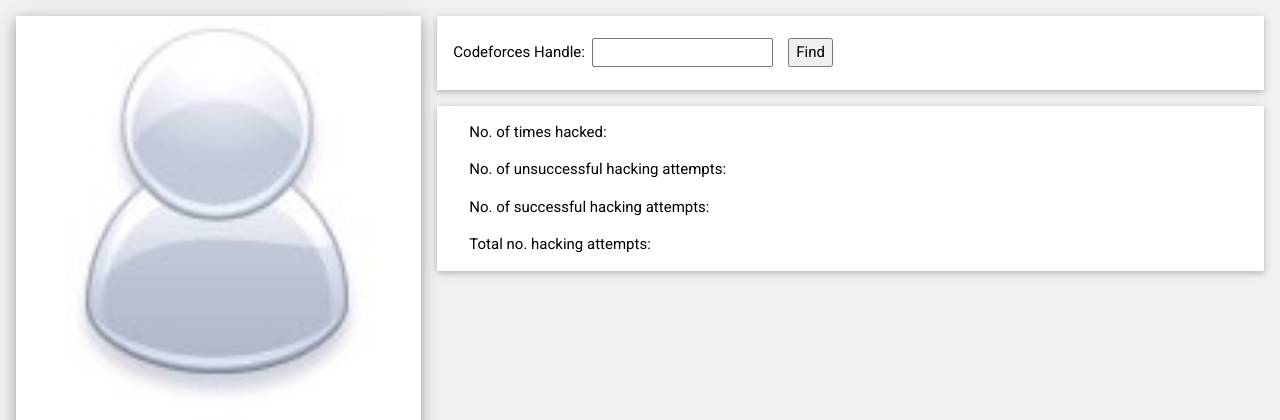
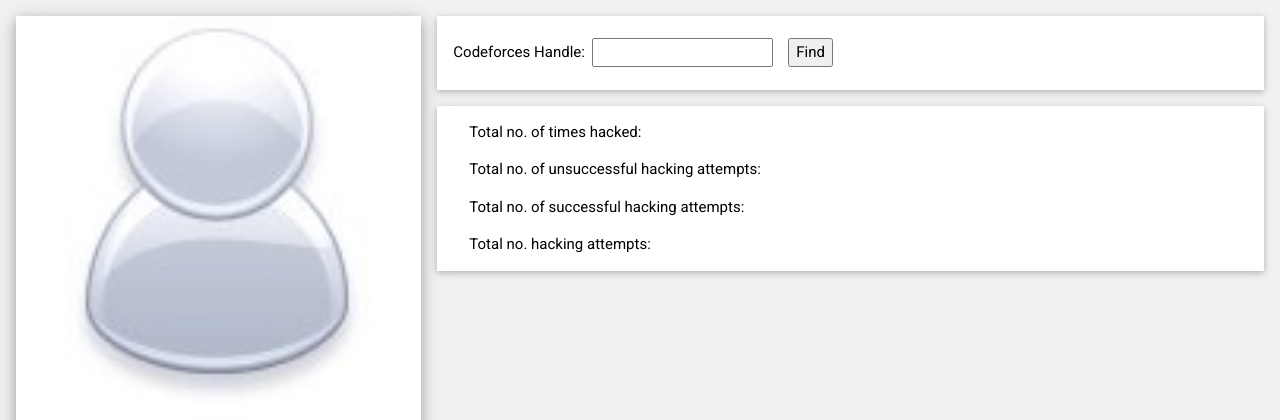
Before and after one commit to knayan111/Codeforces_Hack_Counter, a Flask app: page / in a window 1280 px wide. Shown: the part 113-533 px from the top of the page. Run offline with Flask 2, Linux system fonts and the light colour scheme.

Commit message:
Add 'Total'

```diff
--- a/templates/index.html
+++ b/templates/index.html
@@ -113,13 +113,13 @@
             </div>
             <div id = "count" class = "w3-container">
               <p id = "hackedn">
-                No. of times hacked:
+                Total no. of times hacked:
               </p>
               <p id = "hackedus">
-                No. of unsuccessful hacking attempts:
+                Total no. of unsuccessful hacking attempts:
               </p>
               <p id = "hackedsc">
-                No. of successful hacking attempts:
+                Total no. of successful hacking attempts:
               </p>
               <p id = "hackedtc">
                 Total no. hacking attempts:
@@ -165,9 +165,9 @@
           document.getElementById("count").style.display = "block";
           document.getElementById("loader").style.display = "none";
           var data1 = JSON.parse(req2.responseText);
-          document.getElementById("hackedn").innerHTML = "No. of times hacked: " + data1.n;
-          document.getElementById("hackedsc").innerHTML = "No. of successful hacking attempts: " + data1.sc;
-          document.getElementById("hackedus").innerHTML = "No. of unsuccessful hacking attempts: " + data1.us;
+          document.getElementById("hackedn").innerHTML = "Total no. of times hacked: " + data1.n;
+          document.getElementById("hackedsc").innerHTML = "Total no. of successful hacking attempts: " + data1.sc;
+          document.getElementById("hackedus").innerHTML = "Total no. of unsuccessful hacking attempts: " + data1.us;
           var tc = data1.sc + data1.us;
           document.getElementById("hackedtc").innerHTML = "Total no. hacking attempts: " + tc;
         }
```
Also changed, not shown: README.md.
